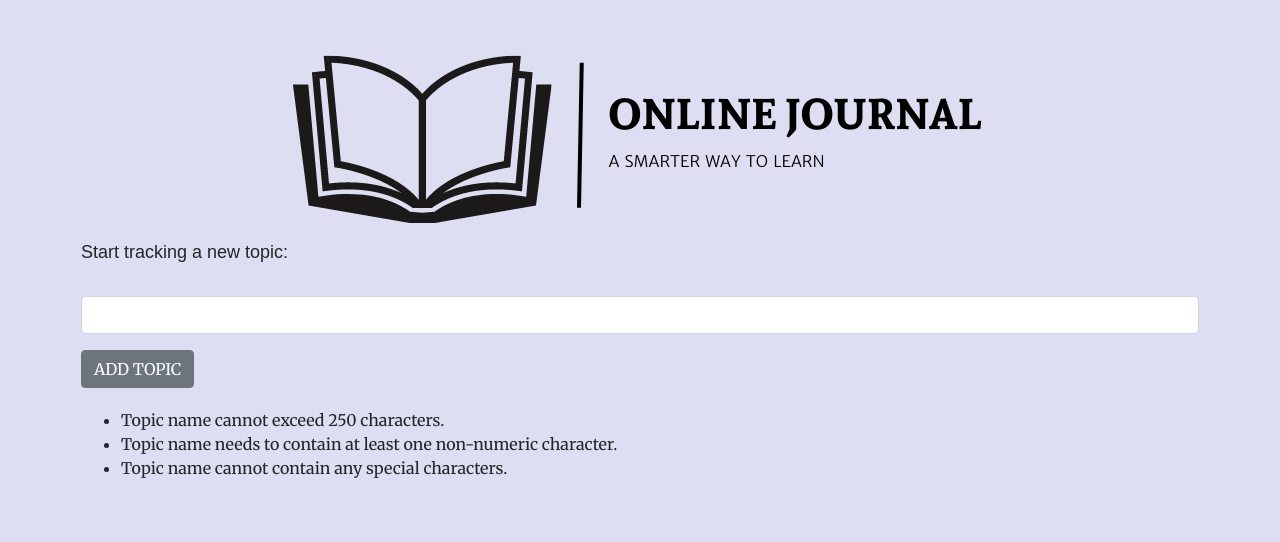
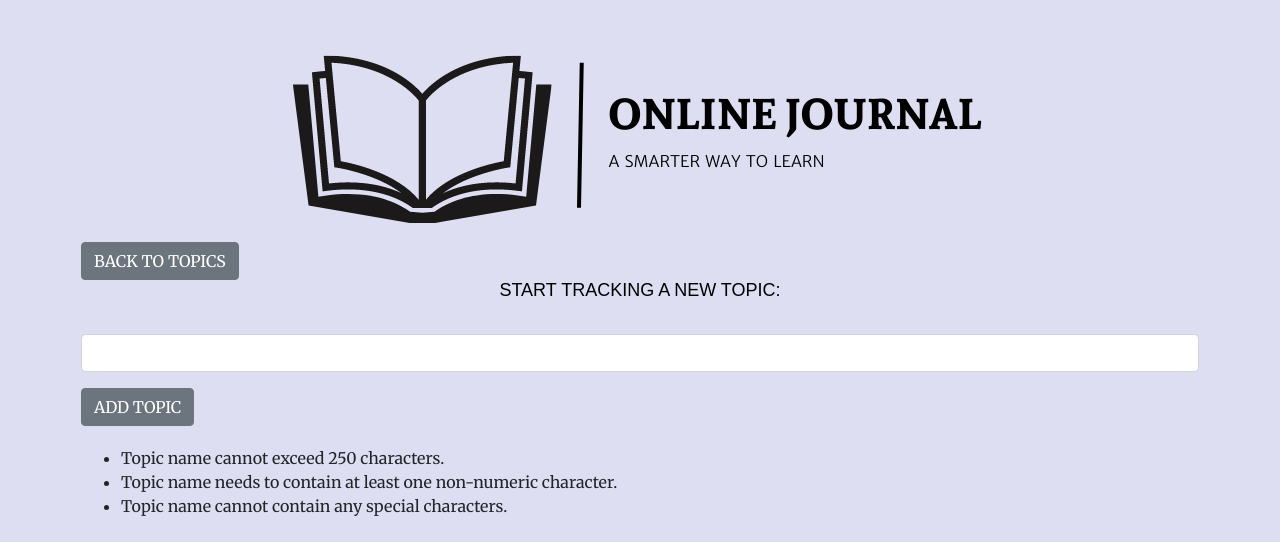
Before and after one commit to Code-Institute-Submissions/marosan28-online-journal_DecResub, a Django app: page /new_topic/ in a window 1280 px wide. Shown: the part 78-620 px from the top of the page. Run offline with Django 3.2, Linux system fonts and the light colour scheme; a user stored in the database is signed in; some libraries are stand-ins or nearby versions; some web fonts are replaced.

```diff
--- a/learning_logs/static/css/styles.css
+++ b/learning_logs/static/css/styles.css
@@ -97,6 +97,10 @@ h3.new-entry {
 text-align: center;
 color: black;
 }
+a.go-back{
+    color: white;
+    text-decoration: none;
+}
  /* ----------Footer---------- */
 p#topic-name{
     margin-bottom: 3rem;
--- a/learning_logs/templates/learning_logs/new_topic.html
+++ b/learning_logs/templates/learning_logs/new_topic.html
@@ -1,7 +1,9 @@
 {% extends "learning_logs/base.html" %}
 {% load bootstrap4 %}
 {% block content %}
- <h3>Start tracking a new topic:</h3>
+<button type="button" class="btn btn-secondary new-entry">
+<a class="go-back" href="{% url 'learning_logs:topics' %}">Back to Topics</a></button>
+ <h3 class="new-entry">Start tracking a new topic:</h3>
 
  <form action="{% url 'learning_logs:new_topic' %}" method="post" class="form">
     {% csrf_token %}
--- a/learning_logs/views.py
+++ b/learning_logs/views.py
@@ -47,11 +47,11 @@ def validate_special_characters(value):
 class TopicForm(forms.ModelForm):
     class Meta:
         model = Topic
-        fields = ['topic_text']
+        fields = ['topic_name']
         widgets = {
-            'topic_text': forms.TextInput(attrs={'class': 'form-control'}),
+            'topic_name': forms.TextInput(attrs={'class': 'form-control'}),
         }
-    topic_text = forms.CharField(max_length=250, validators=[validate_non_numeric, validate_special_characters],label ='')
+    topic_name = forms.CharField(max_length=250, validators=[validate_non_numeric, validate_special_characters],label ='')
 
 @login_required
 def new_topic(request):
@@ -88,6 +88,17 @@ def new_entry(request, topic_id):
     """New entry"""
     topic = get_object_or_404(Topic, id=topic_id)
 
+    def validate_non_alphabetic(value):
+        if value.isalpha():
+            raise forms.ValidationError("Entry cannot be characters only.")
+
+    class EntryForm(forms.Form):
+        text = forms.CharField(
+        min_length=50,
+        validators=[validate_non_alphabetic],
+        widget=forms.Textarea(attrs={'rows': 5, 'cols': 80})
+    )
+
     if request.method != 'POST':
         # No data
         form = EntryForm()
@@ -108,6 +119,7 @@ def new_entry(request, topic_id):
 
     context = {'topic': topic, 'form': form}
     return render(request, 'learning_logs/new_entry.html', context)
+
 
 
 
```
